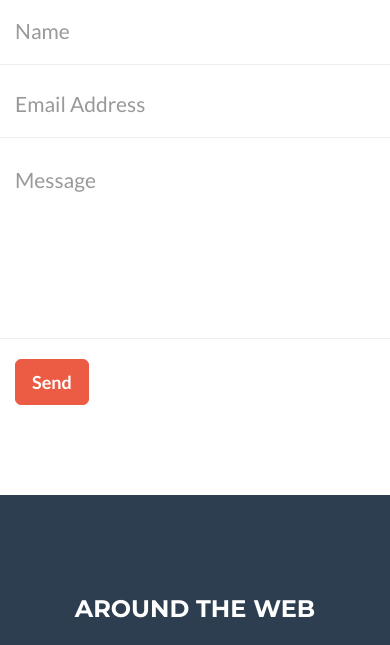
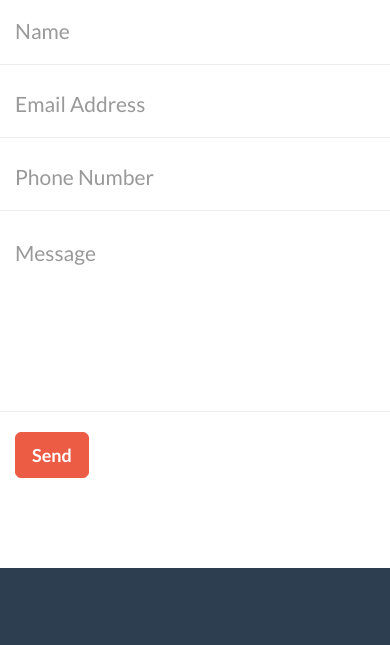
Before and after one commit to gillirabbi/gillirabbi.github.io, a website: page index.html in a window 390 px wide. Shown: the part 3420-4065 px from the top of the page. Drawn offline with nearby package versions, Linux system fonts and the light colour scheme.

Commit message:
Add phone number to contact form - not required

```diff
--- a/index.html
+++ b/index.html
@@ -215,6 +215,12 @@
                                 <label for="email">Email Address</label>
                                 <input type="email" class="form-control" placeholder="Email Address" id="email" required data-validation-required-message="Please enter your email address.">
                                 <p class="help-block text-danger"></p>
+                            </div>
+                        </div>
+                        <div class="row control-group">
+                            <div class="form-group col-xs-12 floating-label-form-group controls">
+                                <label for="phone">Phone Number</label>
+                                <input type="tel" class="form-control" placeholder="Phone Number" id="phone">
                             </div>
                         </div>
                         <div class="row control-group">
```
